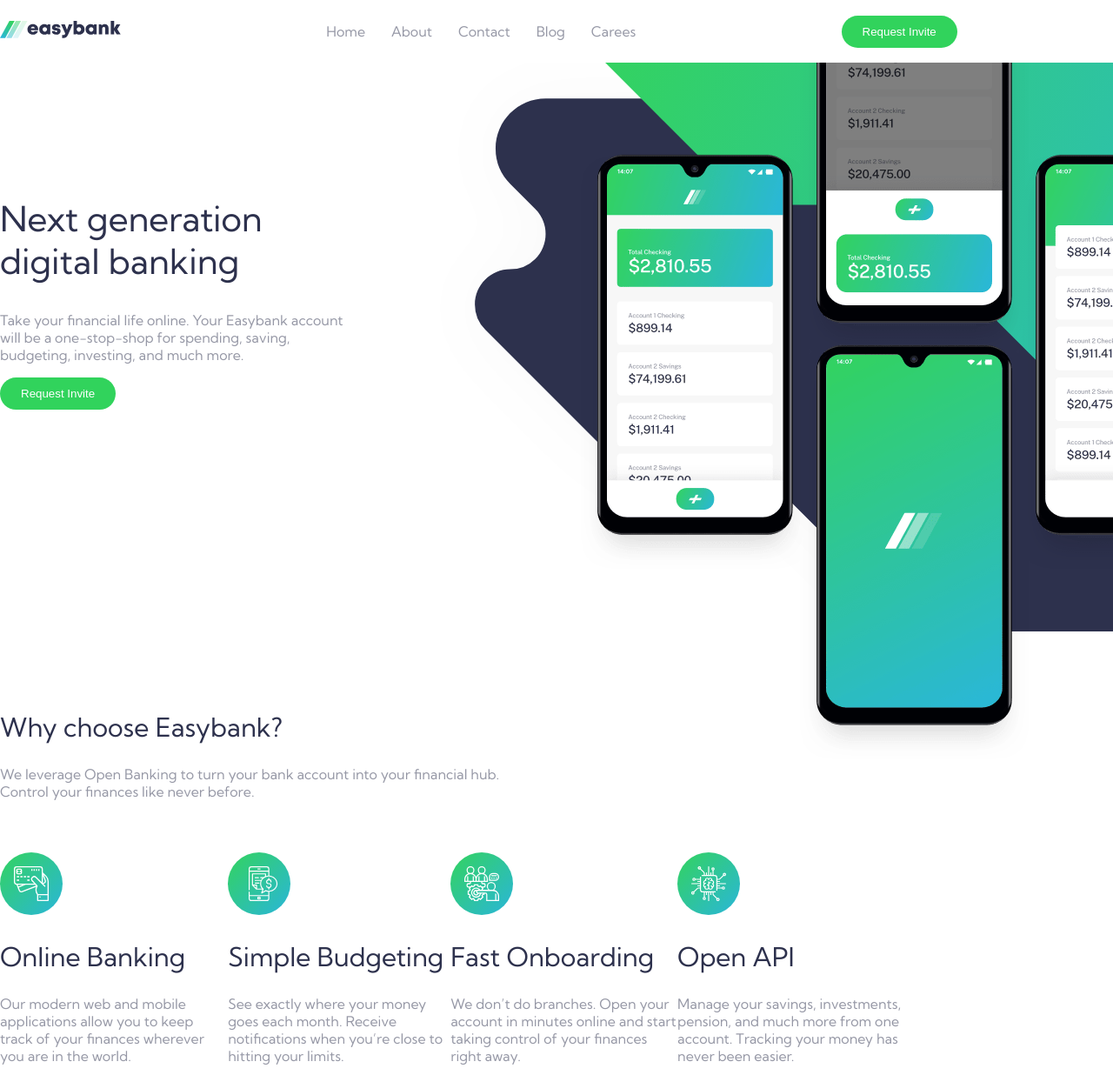
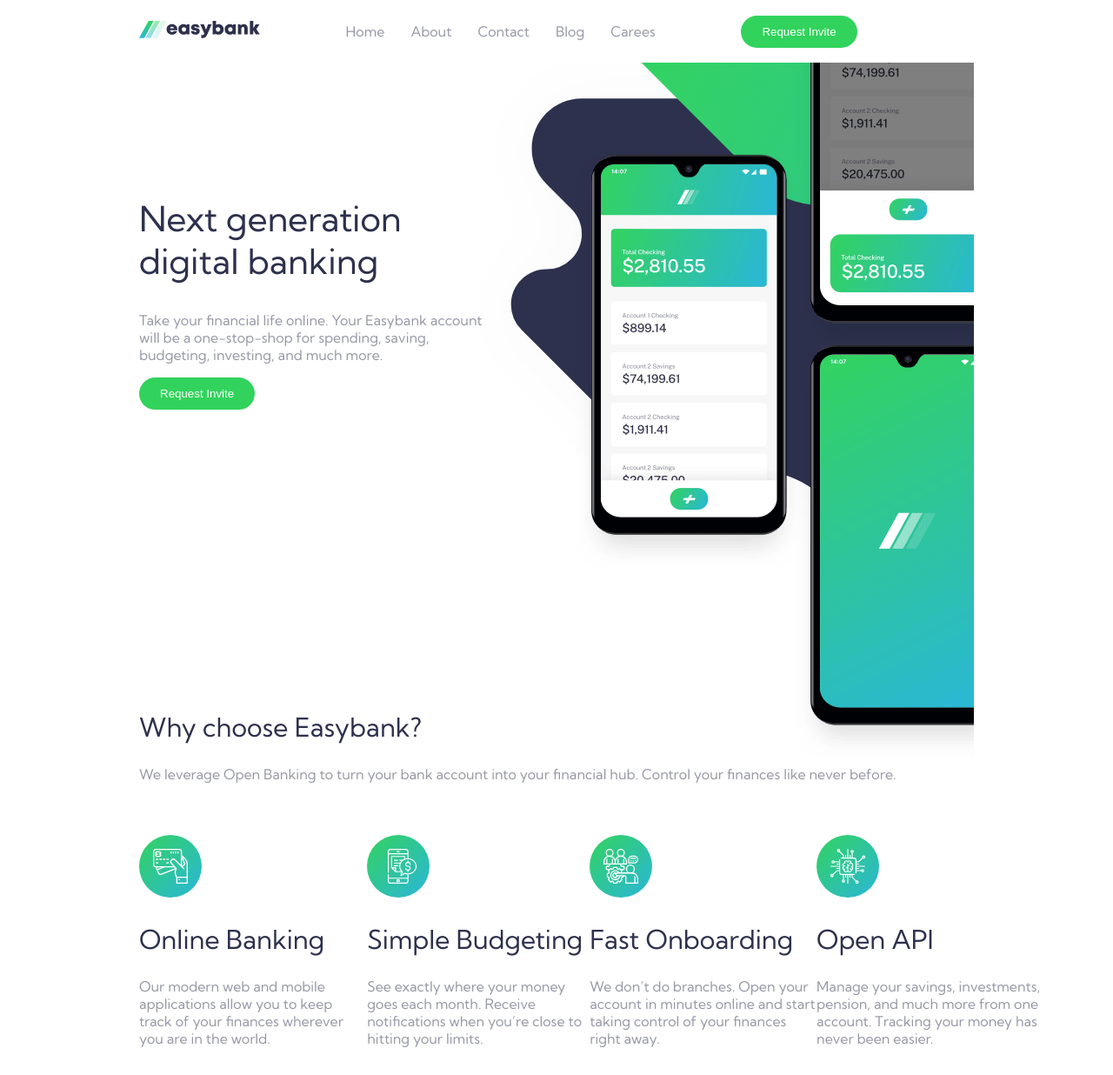
Before and after one commit to raelalves182/EasyBank, a plain HTML site: page index.html in a window 1280 px wide. Shown: the top 1236 px of the page at 87% size. Drawn offline with Linux system fonts and the light colour scheme.

Commit message:
feat(header): container

```diff
--- a/index.html
+++ b/index.html
@@ -9,8 +9,9 @@
   <title>Frontend Mentor | Easybank landing page</title>
 </head>
 <body>
+  <header class="header">
     <div class="container">
-    <header class="header">
+      <div class="header_menu">
         <div>
           <img src="/images/logo.svg" alt="Logo"></img>
         </div>
@@ -26,18 +27,26 @@
         <div>
           <button class="btn">Request Invite</button>
         </div>
+      </div>
+    </div>
   </header>
 
   <section class="hero-banner">
+    <div class="container">
+      <div class="hero_content">
         <div>
           <h1>Next generation digital banking</h1>
           <p>Take your financial life online. Your Easybank account will be a one-stop-shop for spending, saving, budgeting, investing, and much more.</p>
           <button class="btn">Request Invite</button>
         </div>
         <img src="./images/image-mockups.png" alt="Background">
+      </div>
+    </div>
   </section>
 
   <section class="about">
+    <div class="container">
+      <div class="about__recents">
         <h1>Why choose Easybank?</h1>
         <p class="about__p">We leverage Open Banking to turn your bank account into your financial hub. Control your finances like never before.</p>
         <div class="cards">
@@ -66,9 +75,12 @@
               your money has never been easier.</p>
           </div>
         </div>
+      </div>
+    </div>
   </section>
 
   <section class="articles">
+    <div class="container">
       <h1>Latest Articles</h1>
       <div class="articles__card">
         <div>
@@ -98,6 +110,7 @@
             The world is getting smaller and we’re becoming more mobile. So why should you be forced to only receive money in a single …</p>
         </div>
       </div>
+    </div>
   </section>
 
   <!-- <footer class="footer">
@@ -115,7 +128,7 @@
   Request Invite
 
   © Easybank. All Rights Reserved -->
-  </div>
+
 
   <!-- <div class="attribution">
     Challenge by <a href="https://www.frontendmentor.io?ref=challenge" target="_blank">Frontend Mentor</a>.
--- a/styles/main.scss
+++ b/styles/main.scss
@@ -1,15 +1,16 @@
 body {
   font-family: 'Kumbh Sans', sans-serif;
   margin: 0;
+  padding: 0;
 }
 
 .container {
-  max-width: 1440px;
+	max-width: 960px;
 	margin: auto;
 	position: relative;
 }
 
-.header {
+.header_menu {
   display: flex;
   justify-content: space-between;
   width: 86%;
@@ -32,6 +33,8 @@ body {
 }
 
 .hero-banner {
+
+	.hero_content {
 		position: relative;
 		height: 920px;
 		overflow: hidden;
@@ -67,8 +70,11 @@ body {
 			z-index: 1;
 		}
 	}
+}
 
 .about {
+
+	&__recents {
 		margin-top: -200px;
 
 		&__p {
@@ -88,6 +94,7 @@ body {
 		.cards {
 			margin-top: 60px;
 			width: 1066px;
+		}
 	}
 }
 
```
Also changed, not shown: styles/main.css, 1 other file. Lines whose indentation alone changed are shown as unchanged.
